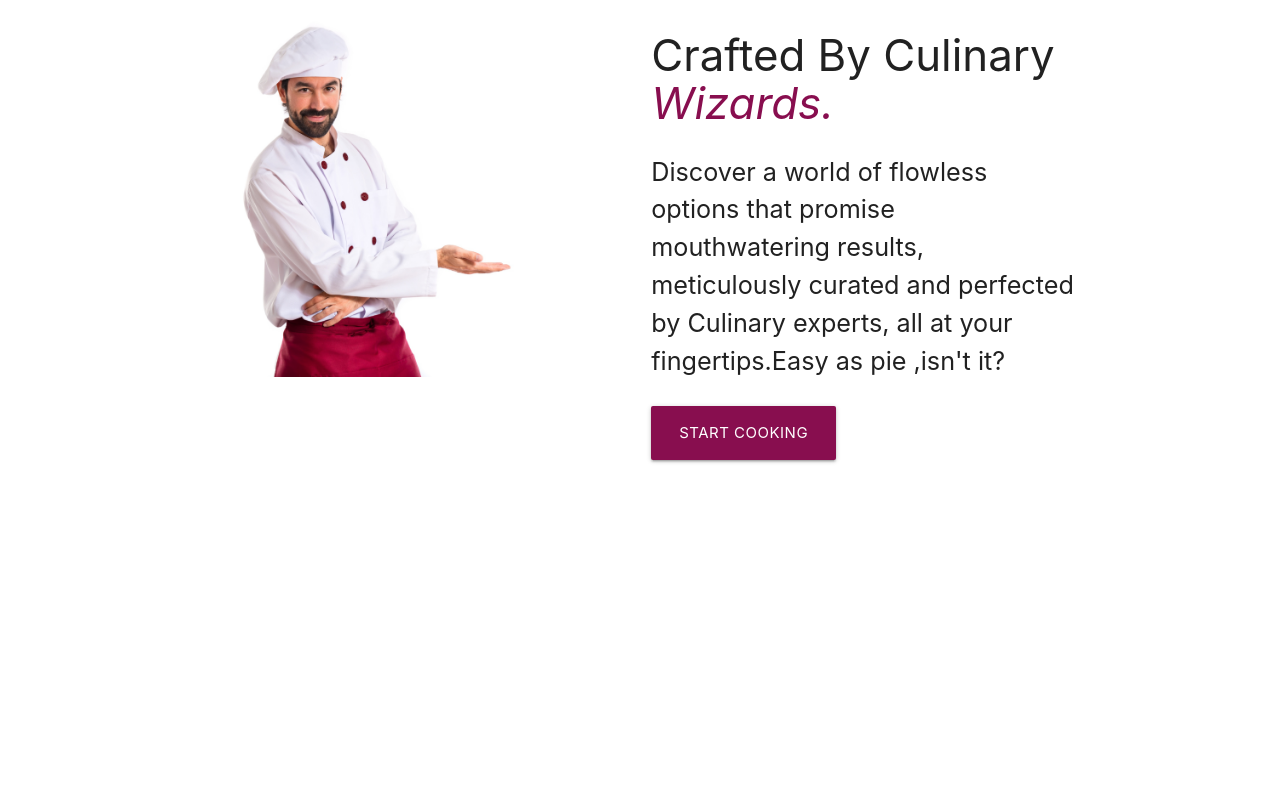
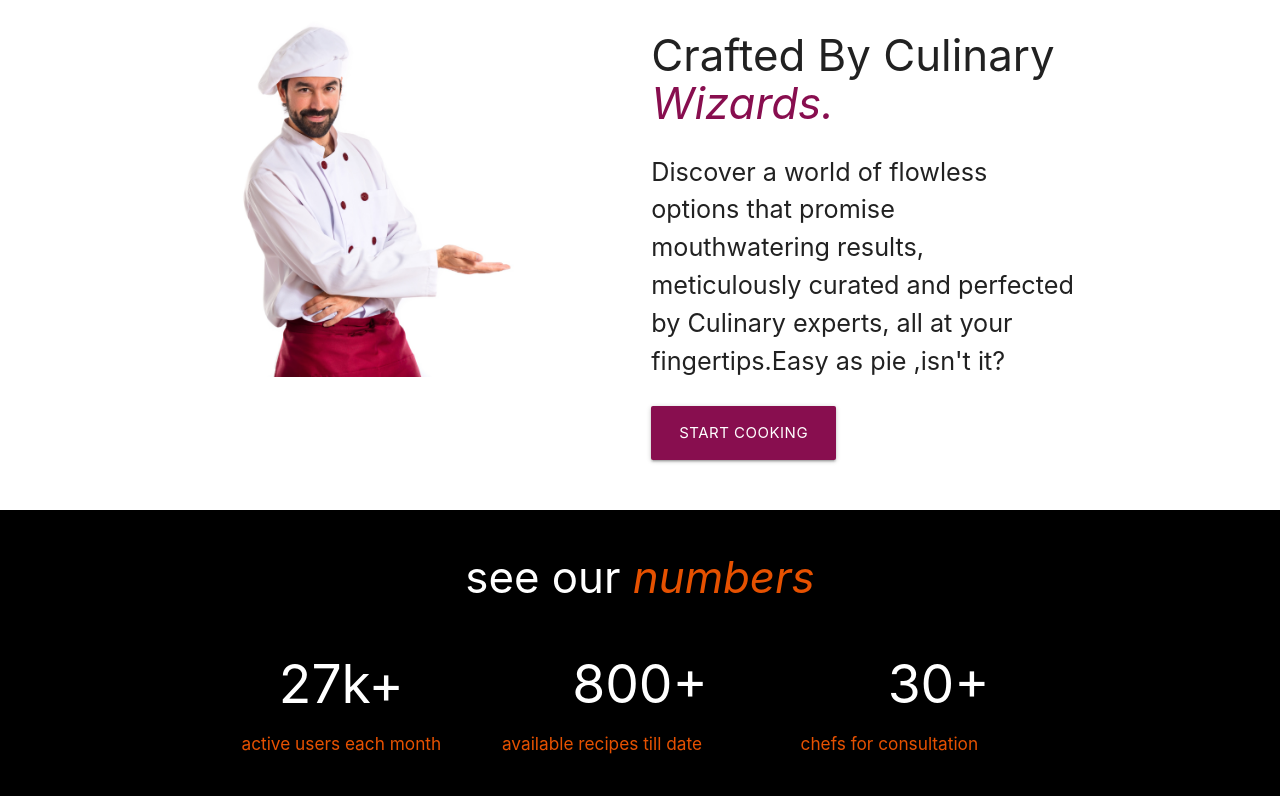
Before and after one commit to talatuibrahim/Recipe.com-v2.0, a plain HTML site: page index.html in a window 1280 px wide. Shown: the part 1548-2359 px from the top of the page. Before the commit the page ends 2043 px from the top, so only its background shows below. Drawn offline with Linux system fonts and the light colour scheme.

Commit message:
Numbers added

```diff
--- a/index.html
+++ b/index.html
@@ -121,6 +121,30 @@
                             </div>
                         </div>
                     </section>
+                    <!-- numbers -->
+                        <section class="section" id="numbers">
+                            <div class="black">
+                                <div class="section">
+                                    <div class="container">
+                                        <h3 class="white-text center">see our <em class="orange-text text-darken-4"> numbers</em></h3>
+                                        <div class="row">
+                                            <div class="col s12 m6 l4 center">
+                                                <h2 class="white-text center"> 27k+ </h2>
+                                                <h6 class="orange-text text-darken-4">active users each month</h6>
+                                            </div>
+                                            <div class="col s12 m6 l4">
+                                                <h2 class="white-text center"> 800+ </h2>
+                                                <h6 class="orange-text text-darken-4"> available recipes till date </h6>
+                                            </div>
+                                            <div class="col s12 m6 l4">
+                                                <h2 class="white-text center"> 30+ </h2>
+                                                <h6 class="orange-text text-darken-4">chefs for consultation</h6>
+                                            </div>
+                                        </div>
+                                    </div>
+                                </div>
+                            </div>
+                        </section>
     </main>
     <footer></footer>
 </body>
```
